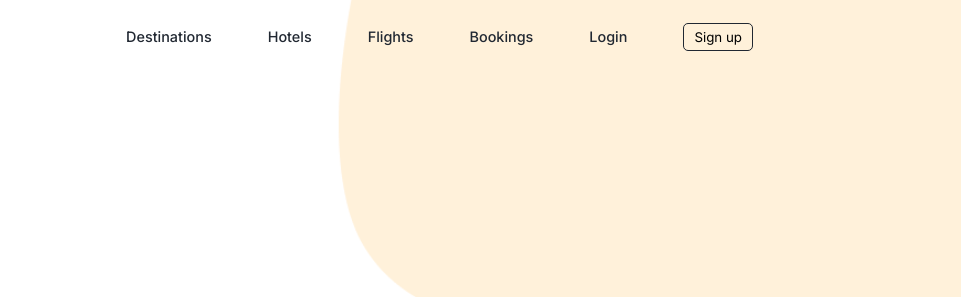
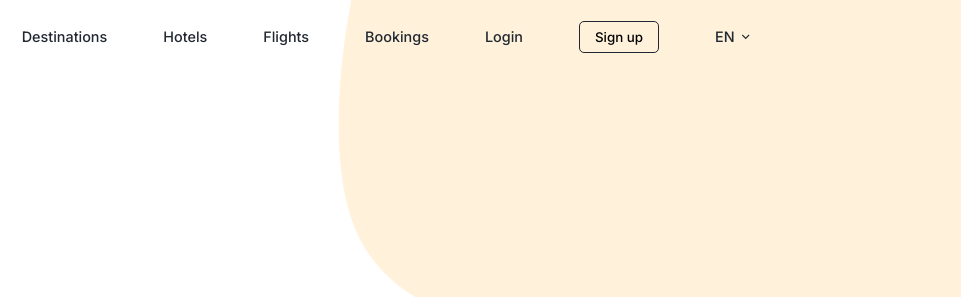
Before and after one commit to Codebee50/Travel-Agency-Website, a plain HTML site: page index.html in a window 1280 px wide. Shown: the top 297 px of the page, 319-1280 px from the left. Drawn offline with nearby package versions, Linux system fonts and the light colour scheme; a web font is replaced by a local one.

Commit message:
finished nav bar first desktop mode

```diff
--- a/index.html
+++ b/index.html
@@ -5,6 +5,9 @@
     <meta name="viewport" content="width=device-width, initial-scale=1.0">
     <title>Jadoo Travel agency</title>
     <link rel="stylesheet" href="/css/style.css">
+
+    <!--=============== REMIX ICONS ===============-->
+    <link href="https://cdn.jsdelivr.net/npm/remixicon@2.5.0/fonts/remixicon.css" rel="stylesheet">
 </head>
 <body>
 
@@ -23,6 +26,13 @@
                     <li> <div class="signup-language">
                         <button class="signup-btn">Sign up</button>
                     </div></li>
+
+                    <li>
+                        <div class="lang-selector">
+                            <p>EN</p>
+                            <i class="ri-arrow-down-s-line"></i>
+                        </div>
+                    </li>
                 </ul>
 
 
--- a/style/style.scss
+++ b/style/style.scss
@@ -51,9 +51,26 @@
 
                 .signup-btn{
                     background-color: transparent;
-                    padding: 5px 10px;
-                    border: 0.7px solid var(--text-color);
+                    padding: 7px 15px;
+                    border: 1.3px solid var(--text-color);
                     border-radius: 5px;
+                    font-weight: 540;
+                    cursor: pointer;
+                }
+
+                .lang-selector{
+                    display: flex;
+                    flex-direction: row;
+                    align-items: center;
+                    cursor: pointer;
+                    p{
+                        font-size: 0.9rem;
+                    }
+
+                    i{
+                        margin-left: 4px;
+
+                    }
                 }
             }
         }
```
Also changed, not shown: css/style.css, 1 other file.
